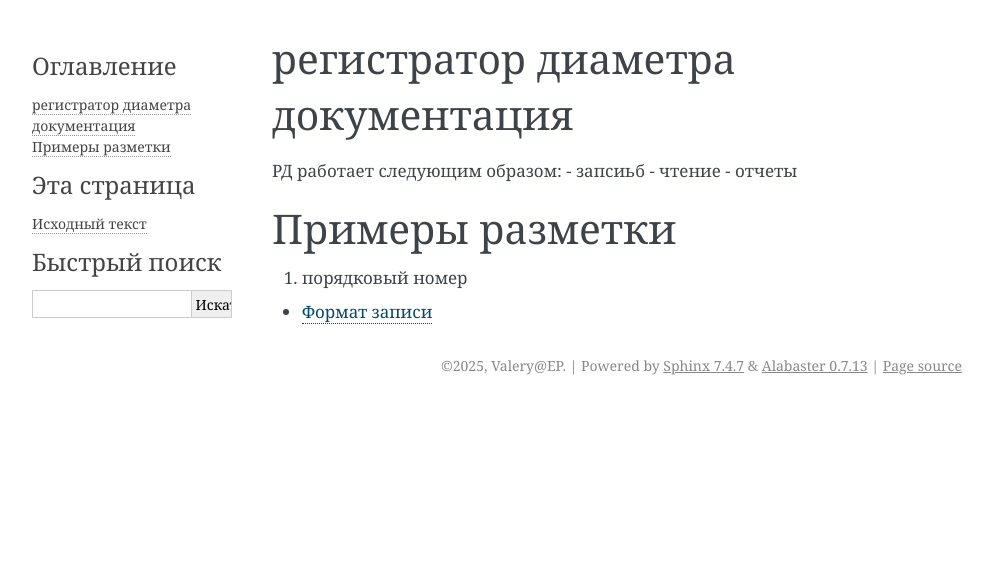
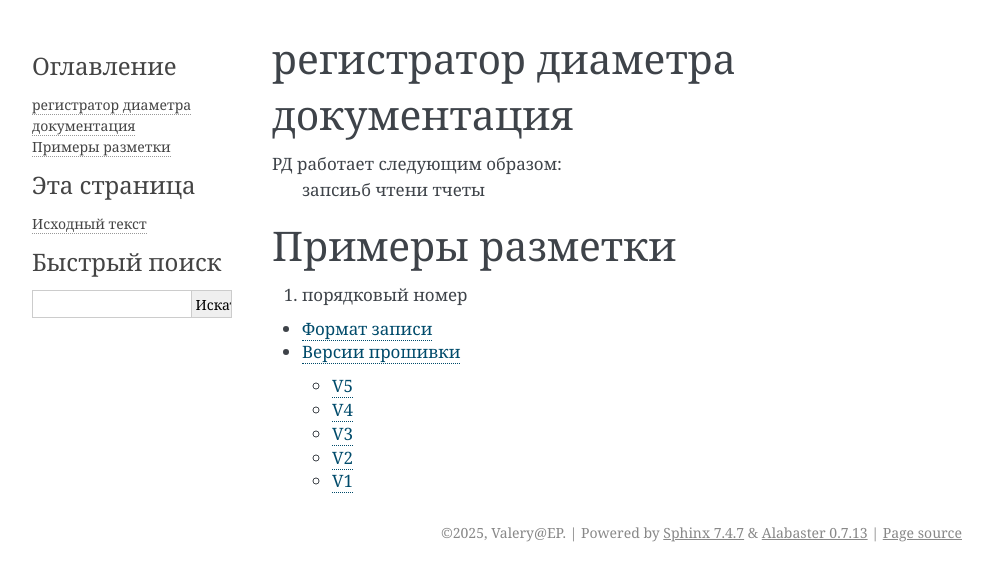
Before and after one commit to FXYFXZ/EPIZ2, a Sphinx documentation site: the page built from source/index.rst, in a window 1280 px wide. Shown: the top 581 px of the page, without its empty margins (148-1141 px from the left). Built offline with Sphinx 7.4.7, drawn with Linux system fonts in a browser that asks for light colours.

Commit message:
versions.rst

```diff
--- a/source/index.rst
+++ b/source/index.rst
@@ -4,10 +4,14 @@
 ===========================
 
 
+
+
+
 |prd| работает следующим образом:
-- запсиьб
-- чтение
-- отчеты
+   запсиьб
+   чтени
+   тчеты
+
 
 
 Примеры разметки
--- /dev/null
+++ b/source/main.rst
@@ -0,0 +1,2 @@
+|product_name| документация
+===========================
--- /dev/null
+++ b/source/versions.rst
@@ -0,0 +1,31 @@
+Версии прошивки
+===============
+
+
+
+V5
+---
+
+
+V4
+---
+* сброс модуля LAN при отсутствии связи
+
+V3
+---
+* мелкие доработки
+
+V2
+---
+* Запись значений X и Y отдельно.
+* поддержка LAN
+
+V1
+---
+* Базовая версия
+
+
+.. toctree::
+   :maxdepth: 2
+
+   main.rst
```
Also changed, not shown: other parts of source/index.rst (+1 -0 lines).
